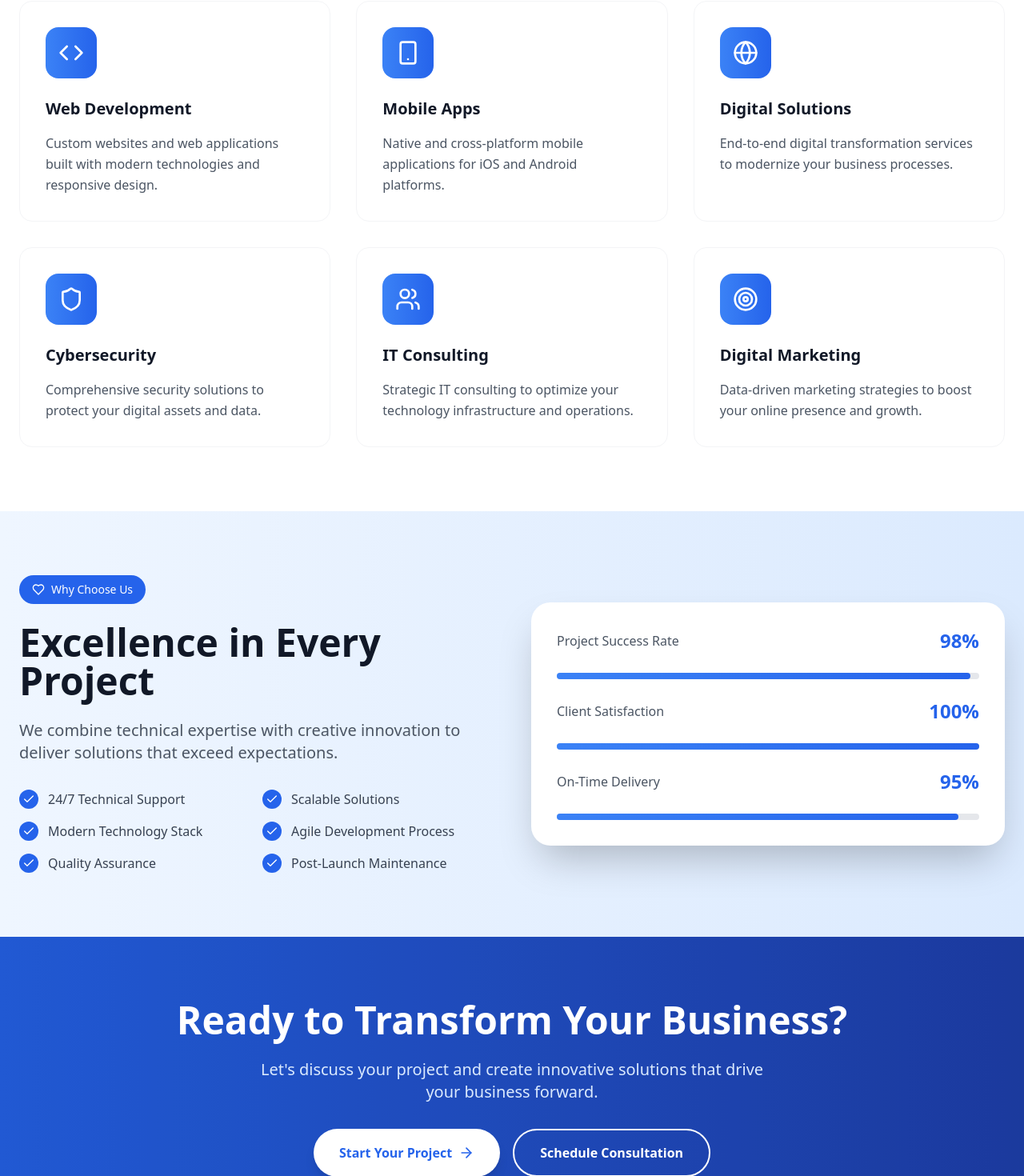
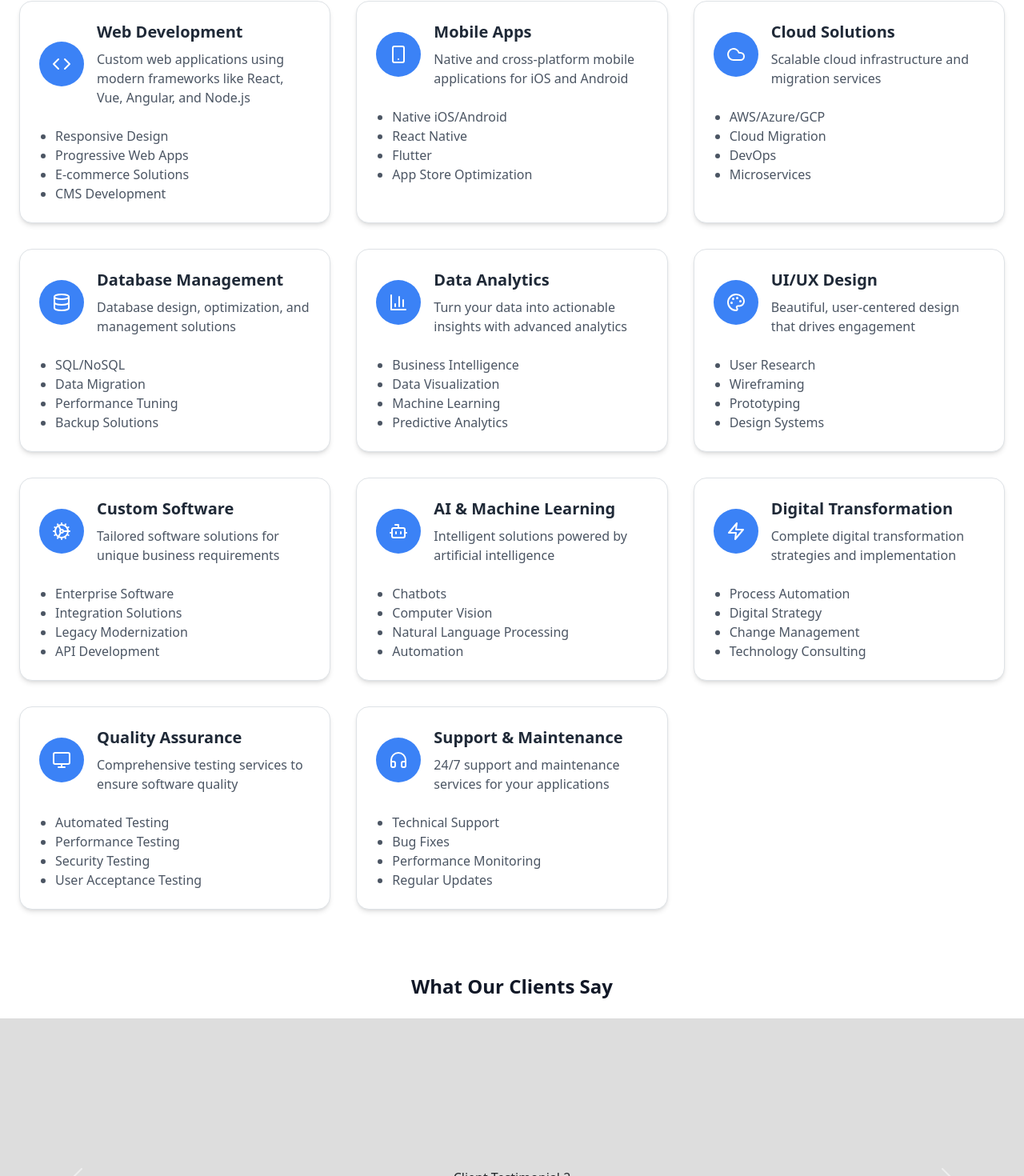
Before and after one commit to Peerzada-Zain-Nizami/KK-IT-Solution-Portal, a React (Vite) app: page / in a window 1280 px wide. Shown: the part 1131-2601 px from the top of the page at 80% size. Built offline with nearby package versions, Linux system fonts and the light colour scheme.

Commit message:
new change and color theme change

```diff
--- a/package.json
+++ b/package.json
@@ -10,8 +10,10 @@
     "preview": "vite preview"
   },
   "dependencies": {
+    "bootstrap": "^5.3.7",
     "lucide-react": "^0.344.0",
     "react": "^18.3.1",
+    "react-bootstrap": "^2.10.10",
     "react-dom": "^18.3.1",
     "react-router-dom": "^7.6.3"
   },
--- a/src/pages/Features.tsx
+++ b/src/pages/Features.tsx
@@ -1,49 +1,79 @@
-import React from 'react';
-import { CheckCircle, Zap, Shield, Users, Globe, HeartHandshake } from 'lucide-react';
+import React from "react";
+import {
+  CheckCircle,
+  Zap,
+  Shield,
+  Users,
+  Globe,
+  HeartHandshake,
+} from "lucide-react";
 
 const Features: React.FC = () => {
   const features = [
     {
       icon: <Zap className="w-8 h-8" />,
       title: "Lightning Fast Development",
-      description: "Accelerate your time-to-market with our agile development process and modern tools."
+      description:
+        "Accelerate your time-to-market with our agile development process and modern tools.",
     },
     {
       icon: <Shield className="w-8 h-8" />,
       title: "Enterprise Security",
-      description: "Protect your applications with industry-standard security measures and best practices."
+      description:
+        "Protect your applications with industry-standard security measures and best practices.",
     },
     {
       icon: <Users className="w-8 h-8" />,
       title: "Expert Team",
-      description: "Work with skilled developers, designers, and project managers dedicated to your success."
+      description:
+        "Work with skilled developers, designers, and project managers dedicated to your success.",
     },
     {
       icon: <Globe className="w-8 h-8" />,
       title: "Global Reach",
-      description: "Build applications that scale globally with internationalization and localization support."
+      description:
+        "Build applications that scale globally with internationalization and localization support.",
     },
     {
       icon: <HeartHandshake className="w-8 h-8" />,
       title: "Ongoing Support",
-      description: "Receive continuous support and maintenance to keep your applications running smoothly."
-    }
+      description:
+        "Receive continuous support and maintenance to keep your applications running smoothly.",
+    },
   ];
 
   const technologies = [
-    "React", "Vue.js", "Angular", "Node.js", "Python", "Java",
-    "React Native", "Flutter", "iOS", "Android", "MongoDB", "PostgreSQL",
-    "AWS", "Azure", "Docker", "Kubernetes", "GraphQL", "REST API"
+    "React",
+    "Vue.js",
+    "Angular",
+    "Node.js",
+    "Python",
+    "Java",
+    "React Native",
+    "Flutter",
+    "iOS",
+    "Android",
+    "MongoDB",
+    "PostgreSQL",
+    "AWS",
+    "Azure",
+    "Docker",
+    "Kubernetes",
+    "GraphQL",
+    "REST API",
   ];
 
   return (
-    <div className="min-h-screen bg-slate-800 pt-20">
+    <div className="min-h-screen bg-white pt-20">
       {/* Header */}
-      <section className="py-16 px-6 bg-slate-900">
+      <section className="py-16 px-6 bg-blue-50">
         <div className="max-w-7xl mx-auto text-center">
-          <h1 className="text-5xl font-bold text-blue-400 mb-6">Why Choose CodeCraft?</h1>
-          <p className="text-xl text-gray-300 max-w-3xl mx-auto">
-            Discover the features and capabilities that make us the preferred choice for digital transformation.
+          <h1 className="text-5xl font-bold text-blue-600 mb-6">
+            Why Choose KK-IT-SOLUTION?
+          </h1>
+          <p className="text-xl text-gray-600 max-w-3xl mx-auto">
+            Discover the features and capabilities that make us the preferred
+            choice for digital transformation.
           </p>
         </div>
       </section>
@@ -53,12 +83,19 @@ const Features: React.FC = () => {
         <div className="max-w-7xl mx-auto">
           <div className="grid grid-cols-1 md:grid-cols-2 lg:grid-cols-3 gap-8">
             {features.map((feature, index) => (
-              <div key={index} className="bg-slate-900 rounded-2xl p-8 hover:bg-slate-700 transition-all duration-300">
-                <div className="bg-gradient-to-r from-blue-500 to-blue-600 w-16 h-16 rounded-full flex items-center justify-center text-white mb-6">
+              <div
+                key={index}
+                className="bg-white rounded-2xl p-8 shadow-md hover:shadow-lg transition-all duration-300 border border-gray-200"
+              >
+                <div className="bg-blue-100 text-blue-600 w-16 h-16 rounded-full flex items-center justify-center mb-6">
                   {feature.icon}
                 </div>
-                <h3 className="text-xl font-semibold text-white mb-4">{feature.title}</h3>
-                <p className="text-gray-400 leading-relaxed">{feature.description}</p>
+                <h3 className="text-xl font-semibold text-gray-900 mb-4">
+                  {feature.title}
+                </h3>
+                <p className="text-gray-600 leading-relaxed">
+                  {feature.description}
+                </p>
               </div>
             ))}
           </div>
@@ -66,17 +103,24 @@ const Features: React.FC = () => {
       </section>
 
       {/* Technologies */}
-      <section className="py-16 px-6 bg-slate-900">
+      <section className="py-16 px-6 bg-blue-50">
         <div className="max-w-7xl mx-auto">
           <div className="text-center mb-12">
-            <h2 className="text-4xl font-bold text-blue-400 mb-4">Technologies We Use</h2>
-            <p className="text-xl text-gray-300">Cutting-edge tools and frameworks for modern development</p>
+            <h2 className="text-4xl font-bold text-blue-600 mb-4">
+              Technologies We Use
+            </h2>
+            <p className="text-xl text-gray-600">
+              Cutting-edge tools and frameworks for modern development
+            </p>
           </div>
 
           <div className="grid grid-cols-2 md:grid-cols-3 lg:grid-cols-6 gap-4">
             {technologies.map((tech, index) => (
-              <div key={index} className="bg-slate-800 p-4 rounded-lg text-center hover:bg-slate-700 transition-colors duration-300">
-                <span className="text-white font-medium">{tech}</span>
+              <div
+                key={index}
+                className="bg-white p-4 rounded-lg text-center shadow-sm hover:shadow-md transition-colors duration-300 border border-gray-200"
+              >
+                <span className="text-gray-800 font-medium">{tech}</span>
               </div>
             ))}
           </div>
@@ -87,7 +131,9 @@ const Features: React.FC = () => {
       <section className="py-16 px-6">
         <div className="max-w-7xl mx-auto">
           <div className="text-center mb-12">
-            <h2 className="text-4xl font-bold text-blue-400 mb-4">Benefits of Working With Us</h2>
+            <h2 className="text-4xl font-bold text-blue-600 mb-4">
+              Benefits of Working With Us
+            </h2>
           </div>
 
           <div className="grid grid-cols-1 md:grid-cols-2 gap-8">
@@ -97,21 +143,22 @@ const Features: React.FC = () => {
                 "Scalable solutions that grow with your business",
                 "24/7 support and maintenance services",
                 "Cost-effective development and deployment",
-                "Regular updates and feature enhancements"
+                "Regular updates and feature enhancements",
               ].map((benefit, index) => (
                 <div key={index} className="flex items-start gap-3">
                   <CheckCircle className="w-6 h-6 text-blue-500 mt-1 flex-shrink-0" />
-                  <span className="text-gray-300">{benefit}</span>
+                  <span className="text-gray-700">{benefit}</span>
                 </div>
               ))}
             </div>
 
-            <div className="bg-gradient-to-br from-blue-500 to-blue-600 p-8 rounded-2xl text-white">
+            <div className="bg-blue-50 p-8 rounded-2xl text-blue-900">
               <h3 className="text-2xl font-bold mb-4">Ready to Get Started?</h3>
               <p className="mb-6">
-                Let's discuss your project and see how we can help you achieve your digital goals.
+                Let's discuss your project and see how we can help you achieve
+                your digital goals.
               </p>
-              <button className="bg-white text-blue-600 px-6 py-3 rounded-lg font-semibold hover:bg-gray-100 transition-colors duration-300">
+              <button className="bg-blue-600 text-white px-6 py-3 rounded-lg font-semibold hover:bg-blue-700 transition-colors duration-300 shadow-md hover:shadow-lg">
                 Schedule a Consultation
               </button>
             </div>
--- a/src/pages/Home.tsx
+++ b/src/pages/Home.tsx
@@ -15,7 +15,34 @@ import {
   X,
   Star,
   Check,
+  Cloud,
+  Database,
+  BarChart3,
+  Palette,
+  Cog,
+  Bot,
+  Monitor,
+  Headphones,
 } from "lucide-react";
+
+// Import Bootstrap Carousel
+import Carousel from "react-bootstrap/Carousel";
+
+// Placeholder ExampleCarouselImage component
+const ExampleCarouselImage = ({ text }) => (
+  <div
+    style={{
+      height: "400px",
+      background: "#ddd",
+      display: "flex",
+      justifyContent: "center",
+      alignItems: "center",
+      width: "100%",
+    }}
+  >
+    <h2>{text}</h2>
+  </div>
+);
 
 const KKITSolution = () => {
   const [isMenuOpen, setIsMenuOpen] = useState(false);
@@ -34,37 +61,123 @@ const KKITSolution = () => {
       icon: <Code className="w-8 h-8" />,
       title: "Web Development",
       description:
-        "Custom websites and web applications built with modern technologies and responsive design.",
+        "Custom web applications using modern frameworks like React, Vue, Angular, and Node.js",
+      features: [
+        "Responsive Design",
+        "Progressive Web Apps",
+        "E-commerce Solutions",
+        "CMS Development",
+      ],
     },
     {
       icon: <Smartphone className="w-8 h-8" />,
       title: "Mobile Apps",
       description:
-        "Native and cross-platform mobile applications for iOS and Android platforms.",
+        "Native and cross-platform mobile applications for iOS and Android",
+      features: [
+        "Native iOS/Android",
+        "React Native",
+        "Flutter",
+        "App Store Optimization",
+      ],
     },
     {
-      icon: <Globe className="w-8 h-8" />,
-      title: "Digital Solutions",
-      description:
-        "End-to-end digital transformation services to modernize your business processes.",
+      icon: <Cloud className="w-8 h-8" />,
+      title: "Cloud Solutions",
+      description: "Scalable cloud infrastructure and migration services",
+      features: ["AWS/Azure/GCP", "Cloud Migration", "DevOps", "Microservices"],
     },
     {
-      icon: <Shield className="w-8 h-8" />,
-      title: "Cybersecurity",
-      description:
-        "Comprehensive security solutions to protect your digital assets and data.",
+      icon: <Database className="w-8 h-8" />,
+      title: "Database Management",
+      description: "Database design, optimization, and management solutions",
+      features: [
+        "SQL/NoSQL",
+        "Data Migration",
+        "Performance Tuning",
+        "Backup Solutions",
+      ],
     },
     {
-      icon: <Users className="w-8 h-8" />,
-      title: "IT Consulting",
+      icon: <BarChart3 className="w-8 h-8" />,
+      title: "Data Analytics",
       description:
-        "Strategic IT consulting to optimize your technology infrastructure and operations.",
+        "Turn your data into actionable insights with advanced analytics",
+      features: [
+        "Business Intelligence",
+        "Data Visualization",
+        "Machine Learning",
+        "Predictive Analytics",
+      ],
     },
     {
-      icon: <Target className="w-8 h-8" />,
-      title: "Digital Marketing",
+      icon: <Palette className="w-8 h-8" />,
+      title: "UI/UX Design",
+      description: "Beautiful, user-centered design that drives engagement",
+      features: [
+        "User Research",
+        "Wireframing",
+        "Prototyping",
+        "Design Systems",
+      ],
+    },
+    {
+      icon: <Cog className="w-8 h-8" />,
+      title: "Custom Software",
       description:
-        "Data-driven marketing strategies to boost your online presence and growth.",
+        "Tailored software solutions for unique business requirements",
+      features: [
+        "Enterprise Software",
+        "Integration Solutions",
+        "Legacy Modernization",
+        "API Development",
+      ],
+    },
+    {
+      icon: <Bot className="w-8 h-8" />,
+      title: "AI & Machine Learning",
+      description: "Intelligent solutions powered by artificial intelligence",
+      features: [
+        "Chatbots",
+        "Computer Vision",
+        "Natural Language Processing",
+        "Automation",
+      ],
+    },
+    {
+      icon: <Zap className="w-8 h-8" />,
+      title: "Digital Transformation",
+      description:
+        "Complete digital transformation strategies and implementation",
+      features: [
+        "Process Automation",
+        "Digital Strategy",
+        "Change Management",
+        "Technology Consulting",
+      ],
+    },
+    {
+      icon: <Monitor className="w-8 h-8" />,
+      title: "Quality Assurance",
+      description: "Comprehensive testing services to ensure software quality",
+      features: [
+        "Automated Testing",
+        "Performance Testing",
+        "Security Testing",
+        "User Acceptance Testing",
+      ],
+    },
+    {
+      icon: <Headphones className="w-8 h-8" />,
+      title: "Support & Maintenance",
+      description:
+        "24/7 support and maintenance services for your applications",
+      features: [
+        "Technical Support",
+        "Bug Fixes",
+        "Performance Monitoring",
+        "Regular Updates",
+      ],
     },
   ];
 
@@ -80,7 +193,7 @@ const KKITSolution = () => {
   return (
     <div className="min-h-screen bg-white overflow-hidden">
       {/* Header */}
-      <header
+      {/* <header
         className={`fixed w-full top-0 z-50 transition-all duration-300 ${
           scrolled ? "bg-white/95 backdrop-blur-md shadow-lg" : "bg-transparent"
         }`}
@@ -98,7 +211,6 @@ const KKITSolution = () => {
                 <p className="text-xs text-blue-600">Innovation & Excellence</p>
               </div>
             </div>
-
             <nav className="hidden md:flex items-center space-x-8">
               {["Services", "About", "Portfolio", "Contact"].map((item) => (
                 <a
@@ -113,7 +225,6 @@ const KKITSolution = () => {
                 Get Started
               </button>
             </nav>
-
             <button
               onClick={() => setIsMenuOpen(!isMenuOpen)}
               className="md:hidden text-gray-700 hover:text-blue-600 transition-colors"
@@ -126,7 +237,7 @@ const KKITSolution = () => {
             </button>
           </div>
         </div>
-      </header>
+      </header> */}
 
       {/* Mobile Menu */}
       {isMenuOpen && (
@@ -165,7 +276,6 @@ const KKITSolution = () => {
             style={{ animationDelay: "4s" }}
           ></div>
         </div>
-
         <div className="max-w-7xl mx-auto px-6 pt-20 relative z-10">
           <div className="grid grid-cols-1 lg:grid-cols-2 gap-12 items-center">
             <div className="text-center lg:text-left">
@@ -173,19 +283,16 @@ const KKITSolution = () => {
                 <Star className="w-4 h-4 mr-2" />
                 Premium IT Solutions
               </div>
-
               <h1 className="text-5xl md:text-6xl lg:text-7xl font-bold text-gray-900 mb-6 leading-tight">
                 Transform Your
                 <span className="block text-transparent bg-clip-text bg-gradient-to-r from-blue-600 to-blue-800">
                   Digital Future
                 </span>
               </h1>
-
               <p className="text-xl text-gray-600 mb-8 leading-relaxed max-w-2xl">
                 Empowering businesses with cutting-edge IT solutions, innovative
                 web development, and strategic digital transformation services.
               </p>
-
               <div className="flex flex-col sm:flex-row gap-4 justify-center lg:justify-start">
                 <button className="group bg-blue-600 text-white px-8 py-4 rounded-full font-semibold hover:bg-blue-700 transition-all duration-300 shadow-lg hover:shadow-xl flex items-center justify-center">
                   Start Your Project
@@ -196,7 +303,6 @@ const KKITSolution = () => {
                 </button>
               </div>
             </div>
-
             <div className="flex justify-center">
               <img
                 src="https://cdn.qwenlm.ai/output/6fed707b-2f31-4adb-995d-390d6e034622/t2i/d3914708-a6ea-48f3-ba2a-ae09e598b2dd/1752501521.png?key=eyJhbGciOiJIUzI1NiIsInR5cCI6IkpXVCJ9.eyJyZXNvdXJjZV91c2VyX2lkIjoiNmZlZDcwN2ItMmYzMS00YWRiLTk5NWQtMzkwZDZlMDM0NjIyIiwicmVzb3VyY2VfaWQiOiIxNzUyNTAxNTIxIiwicmVzb3VyY2VfY2hhdF9pZCI6IjVkYzJmNDIxLTQ0ZGItNDc1YS04YTQ3LTcwZDYxMDM0ZTE4OSJ9.yT7TXmh7sCV6xW5uO531xGM4vwCC2_vU25SdldBQgkw"
@@ -206,7 +312,6 @@ const KKITSolution = () => {
             </div>
           </div>
         </div>
-
         {/* Scroll Indicator */}
         <div className="absolute bottom-8 left-1/2 transform -translate-x-1/2 animate-bounce">
           <ChevronDown className="w-6 h-6 text-blue-600" />
@@ -229,26 +334,69 @@ const KKITSolution = () => {
               end-to-end technology solutions that drive business growth.
             </p>
           </div>
-
+          {/* Services Grid */}
           <div className="grid grid-cols-1 md:grid-cols-2 lg:grid-cols-3 gap-8">
             {services.map((service, index) => (
               <div
                 key={index}
-                className="group bg-white p-8 rounded-2xl border border-gray-100 hover:border-blue-200 hover:shadow-xl transition-all duration-300 transform hover:-translate-y-1"
+                className="bg-white p-6 rounded-2xl shadow-md border border-gray-200 hover:shadow-lg transition-shadow duration-300"
               >
-                <div className="bg-gradient-to-r from-blue-500 to-blue-600 w-16 h-16 rounded-2xl flex items-center justify-center text-white mb-6 group-hover:scale-110 transition-transform duration-300">
-                  {service.icon}
+                <div className="flex items-center mb-4">
+                  <div className="bg-blue-500 text-white rounded-full p-3 mr-4">
+                    {React.cloneElement(service.icon, {
+                      className: "w-6 h-6",
+                    })}
+                  </div>
+                  <div>
+                    <h3 className="text-xl font-bold text-gray-800 mb-2">
+                      {service.title}
+                    </h3>
+                    <p className="text-gray-600">{service.description}</p>
+                  </div>
                 </div>
-                <h3 className="text-xl font-semibold text-gray-900 mb-4 group-hover:text-blue-600 transition-colors">
-                  {service.title}
-                </h3>
-                <p className="text-gray-600 leading-relaxed">
-                  {service.description}
-                </p>
+                <ul className="list-disc pl-5 text-gray-600">
+                  {service.features.map((feature, idx) => (
+                    <li key={idx}>{feature}</li>
+                  ))}
+                </ul>
               </div>
             ))}
           </div>
         </div>
+      </section>
+
+      {/* Full Width Carousel Section */}
+      <section className="w-full bg-white overflow-hidden">
+        <div className="max-w-7xl mx-auto px-6">
+          <h3 className="text-2xl font-bold text-center text-gray-900 mb-6">
+            What Our Clients Say
+          </h3>
+        </div>
+        <Carousel className="w-full">
+          <Carousel.Item>
+            <ExampleCarouselImage text="Client Testimonial 1" />
+            <Carousel.Caption>
+              <h3>First Client Feedback</h3>
+              <p>Nulla vitae elit libero, a pharetra augue mollis interdum.</p>
+            </Carousel.Caption>
+          </Carousel.Item>
+          <Carousel.Item>
+            <ExampleCarouselImage text="Client Testimonial 2" />
+            <Carousel.Caption>
+              <h3>Second Client Feedback</h3>
+              <p>Lorem ipsum dolor sit amet, consectetur adipiscing elit.</p>
+            </Carousel.Caption>
+          </Carousel.Item>
+          <Carousel.Item>
+            <ExampleCarouselImage text="Client Testimonial 3" />
+            <Carousel.Caption>
+              <h3>Third Client Feedback</h3>
+              <p>
+                Praesent commodo cursus magna, vel scelerisque nisl consectetur.
+              </p>
+            </Carousel.Caption>
+          </Carousel.Item>
+        </Carousel>
       </section>
 
       {/* Features Section */}
@@ -267,7 +415,6 @@ const KKITSolution = () => {
                 We combine technical expertise with creative innovation to
                 deliver solutions that exceed expectations.
               </p>
-
               <div className="grid grid-cols-1 sm:grid-cols-2 gap-4">
                 {features.map((feature, index) => (
                   <div key={index} className="flex items-center space-x-3">
@@ -279,7 +426,6 @@ const KKITSolution = () => {
                 ))}
               </div>
             </div>
-
             <div className="relative">
               <div className="bg-white rounded-3xl p-8 shadow-2xl">
                 <div className="space-y-6">
@@ -295,7 +441,6 @@ const KKITSolution = () => {
                       style={{ width: "98%" }}
                     ></div>
                   </div>
-
                   <div className="flex items-center justify-between">
                     <span className="text-gray-600">Client Satisfaction</span>
                     <span className="text-2xl font-bold text-blue-600">
@@ -308,7 +453,6 @@ const KKITSolution = () => {
                       style={{ width: "100%" }}
                     ></div>
                   </div>
-
                   <div className="flex items-center justify-between">
                     <span className="text-gray-600">On-Time Delivery</span>
                     <span className="text-2xl font-bold text-blue-600">
@@ -372,7 +516,6 @@ const KKITSolution = () => {
                 and digital excellence.
               </p>
             </div>
-
             <div>
               <h4 className="text-lg font-semibold mb-4">Quick Links</h4>
               <div className="space-y-2">
@@ -387,7 +530,6 @@ const KKITSolution = () => {
                 ))}
               </div>
             </div>
-
             <div>
               <h4 className="text-lg font-semibold mb-4">Contact Info</h4>
               <div className="space-y-2 text-gray-400">
@@ -397,7 +539,6 @@ const KKITSolution = () => {
               </div>
             </div>
           </div>
-
           <div className="border-t border-gray-800 mt-8 pt-8 text-center text-gray-400">
             <p>&copy; 2025 KK-IT-SOLUTION. All rights reserved.</p>
           </div>
```
Also changed, not shown: src/App.tsx (+5 -4 lines), src/pages/About.tsx (+77 -135 lines), 1 other file (tests, documents, lock files or other folders).
